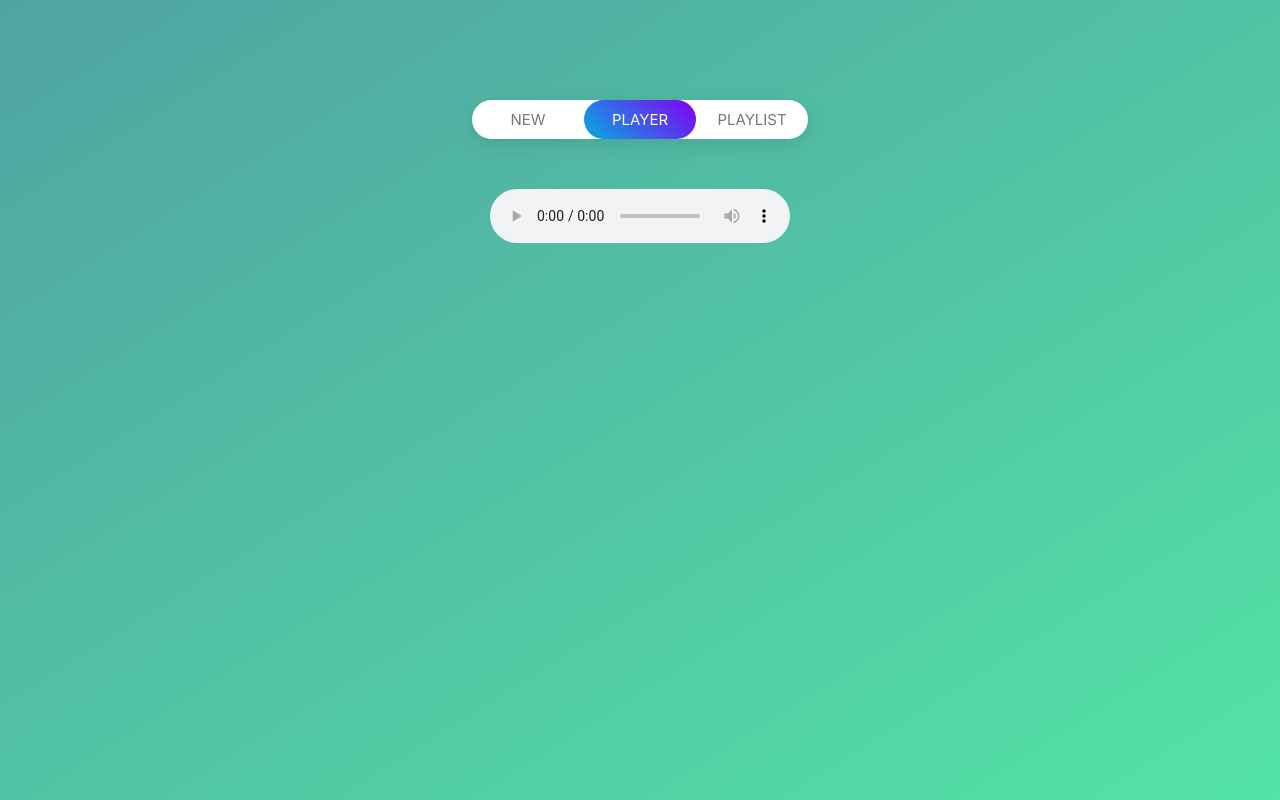
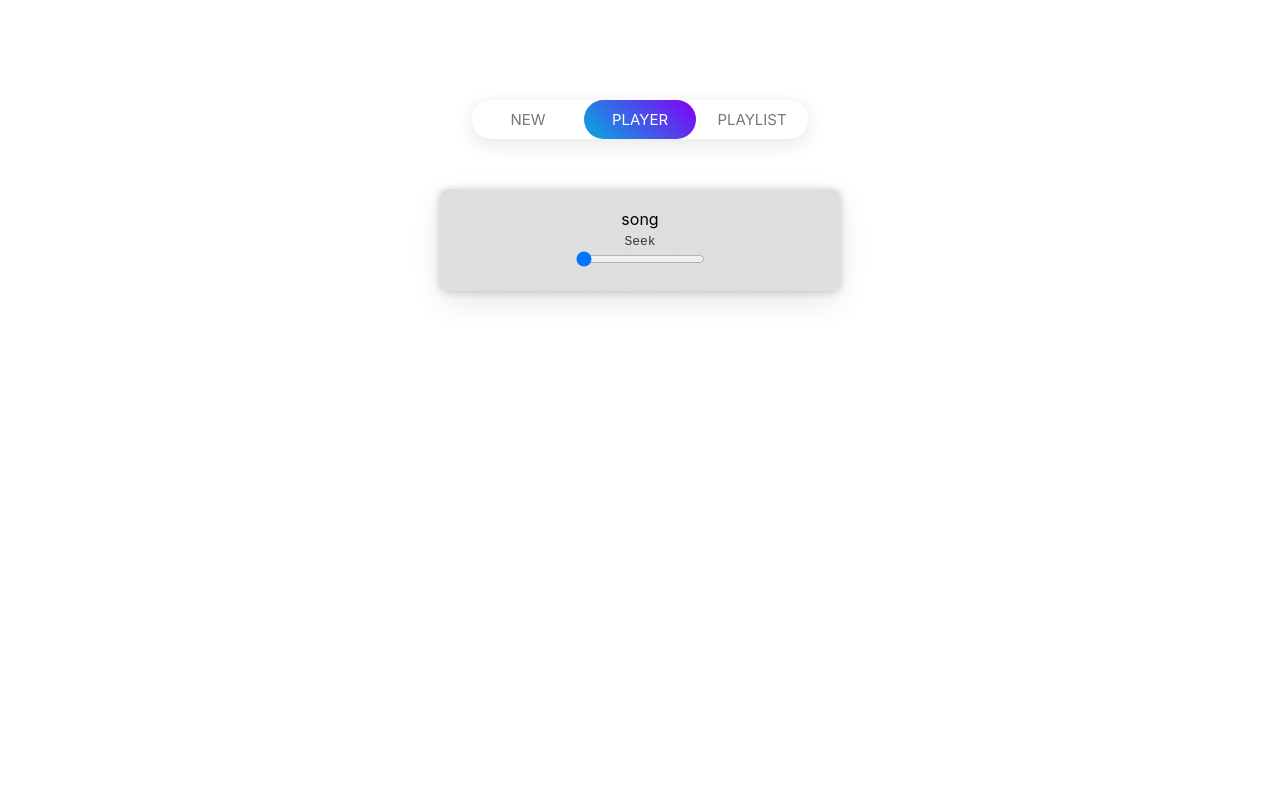
Before and after one commit to KuaqSon/yt-music, a React (Create React App) app: page / in a window 1280 px wide. Both pictures are taken after a click on the link "PLAYER". Built offline with nearby package versions, Linux system fonts and the light colour scheme.

Commit message:
Add react-player

```diff
--- a/package.json
+++ b/package.json
@@ -6,6 +6,7 @@
   "dependencies": {
     "react": "^16.12.0",
     "react-dom": "^16.12.0",
+    "react-player": "^1.15.2",
     "react-scripts": "3.2.0"
   },
   "scripts": {
--- a/src/App.js
+++ b/src/App.js
@@ -2,6 +2,7 @@ import React, { useState, useEffect } from "react";
 import { getAudioSource, getAudioInfo } from "./service/audio";
 import "./App.css";
 import NewSong from "./components/NewSong";
+import Player from "./components/Player";
 
 function App() {
   const [audioSrc, setAudioSrc] = useState("");
@@ -49,11 +50,13 @@ function App() {
 
       {activeMenu === 0 && <NewSong addSongCallback={data => handleAddSongCallBack(data)} />}
 
-      {activeMenu === 1 && (
+      {/* {activeMenu === 1 && (
         <div>
           <audio id="youtube" autoPlay={true} controls={true} loop={true} src={audioSrc}></audio>
         </div>
-      )}
+      )} */}
+
+      {activeMenu === 1 && <Player src={audioSrc} name="song" />}
 
     </div>
   );
--- a/src/components/Player.js
+++ b/src/components/Player.js
@@ -1,16 +1,58 @@
-import React from "react";
+import React, { useState } from "react";
+import ReactPlayer from "react-player";
 
 export default function Player({ src, name }) {
+  // Docs: https://github.com/CookPete/react-player/blob/master/src/demo/App.js
+  const [player, setPlayer] = useState({});
+  const [played, setPlayed] = useState(0);
+  const [loaded, setLoaded] = useState(0);
+  const [pip, setPip] = useState(false);
+
+  const ref = player => {
+    setPlayer(player);
+  };
+
+  const handleSeekChange = e => {
+    setPlayed(parseFloat(e.target.value));
+  };
+
+  const handleSeekMouseUp = e => {
+    player.seekTo(parseFloat(e.target.value));
+  };
+
+  const handleProgress = state => {
+    setLoaded(state.loaded);
+    setPlayed(state.played);
+  };
+
   return (
-    <div className="player_cont">
-      {name}
-      <audio
-        id="youtube"
-        autoPlay={true}
-        controls={true}
-        loop={true}
-        src={src}
-      ></audio>
+    <div className="plyer_panel">
+      <div className="card acrylic">
+        {name}
+        {/* <div>
+          <audio id="youtube" autoPlay={true} controls={true} loop={true} src={src}></audio>
+        </div> */}
+
+        <div>
+          <label>Seek</label>
+          <div>
+            <input
+              type="range"
+              min={0}
+              max={1}
+              step="any"
+              value={played}
+              // onMouseDown={this.handleSeekMouseDown}
+              onChange={handleSeekChange}
+              onMouseUp={handleSeekMouseUp}
+            />
+          </div>
+        </div>
+
+        <div style={{ display: "none" }}>
+          <ReactPlayer ref={ref} url={src} onProgress={handleProgress} playing />
+        </div>
+      </div>
     </div>
   );
 }
--- a/src/index.css
+++ b/src/index.css
@@ -5,11 +5,11 @@ body {
   -webkit-font-smoothing: antialiased;
   -moz-osx-font-smoothing: grayscale;
   min-height: 100vh;
-  background: #50a3a2;
+  /* background: #50a3a2;
   background: -webkit-linear-gradient(top left, #50a3a2 0%, #53e3a6 100%);
   background: -moz-linear-gradient(top left, #50a3a2 0%, #53e3a6 100%);
   background: -o-linear-gradient(top left, #50a3a2 0%, #53e3a6 100%);
-  background: linear-gradient(to bottom right, #50a3a2 0%, #53e3a6 100%);
+  background: linear-gradient(to bottom right, #50a3a2 0%, #53e3a6 100%); */
 }
 
 code {
```
Also changed, not shown: src/components/Player.css (added).
